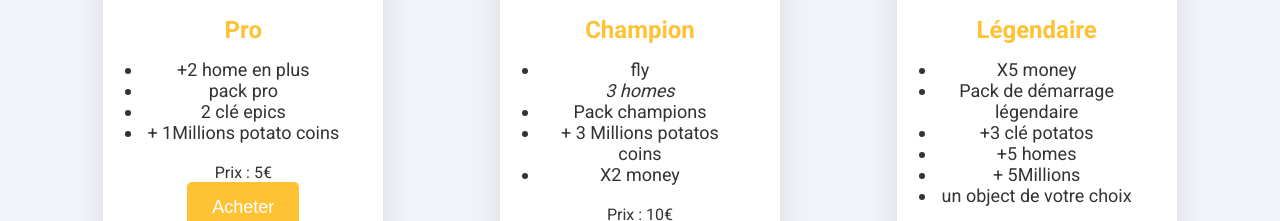
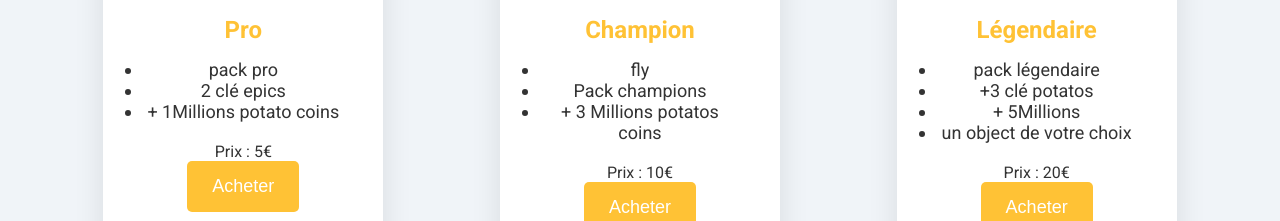
Before and after one commit to kraxiouse/PatateSMP0, a plain HTML site: page index.html in a window 1280 px wide. Shown: the part 1707-1928 px from the top of the page. Drawn offline with nearby package versions, Linux system fonts and the light colour scheme.

Commit message:
Update index.html

```diff
--- a/index.html
+++ b/index.html
@@ -35,7 +35,6 @@
                 <img src="https://i.imgur.com/your-pro-image.jpg" alt="Pro">
                 <h3>Pro</h3>
                 <ul>
-                    <li>+2 home en plus</li>
                     <li>pack pro</li>
                     <li>2 clé epics </li>
                     <li>+ 1Millions potato coins</li>
@@ -48,10 +47,8 @@
                 <h3>Champion</h3>
                 <ul>
                     <li>fly</li>
-                    <i>3 homes</i>
                     <li>Pack champions</li>
                     <li>+ 3 Millions potatos coins</li>
-                    <li>X2 money</li>
                 </ul>
                 <p>Prix : 10€</p>
                 <button>Acheter</button>
@@ -60,10 +57,8 @@
                 <img src="https://i.imgur.com/your-legendaire-image.jpg" alt="Légendaire">
                 <h3>Légendaire</h3>
                 <ul>
-                    <li>X5 money</li>
-                    <li>Pack de démarrage légendaire</li>
+                    <li> pack légendaire </li>
                     <li>+3 clé potatos</li>
-                    <li>+5 homes</li>
                     <li>+ 5Millions</li>
                     <li>un object de votre choix</li>
 
```
